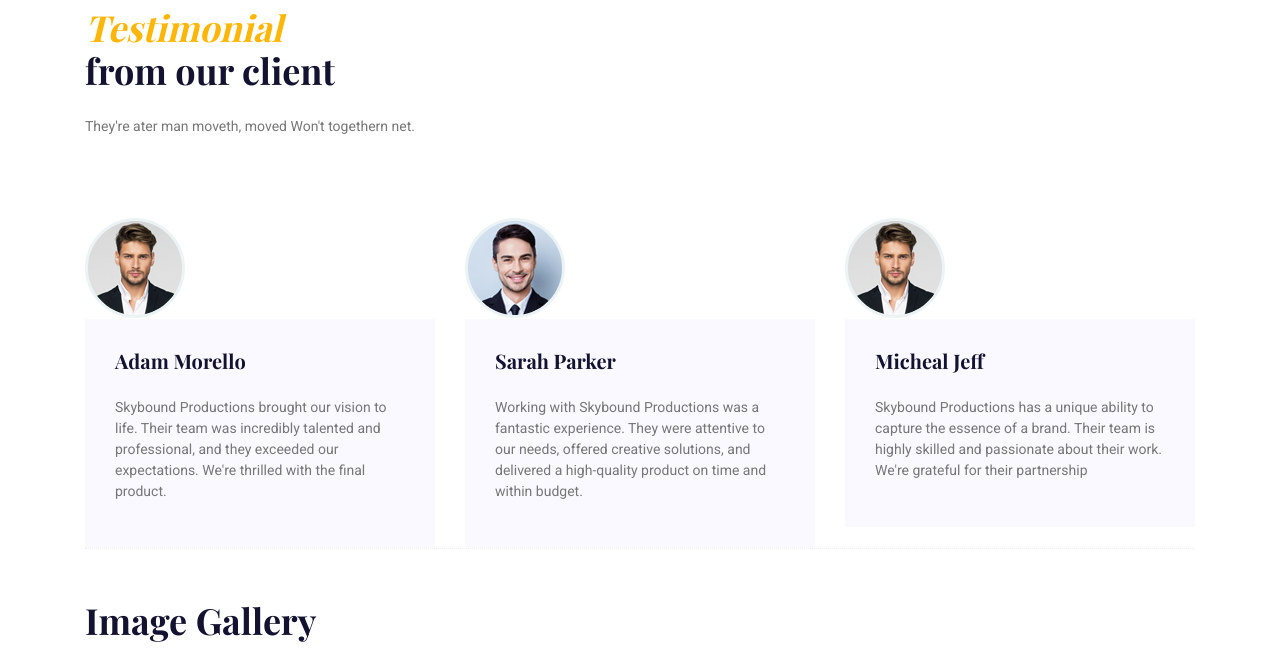
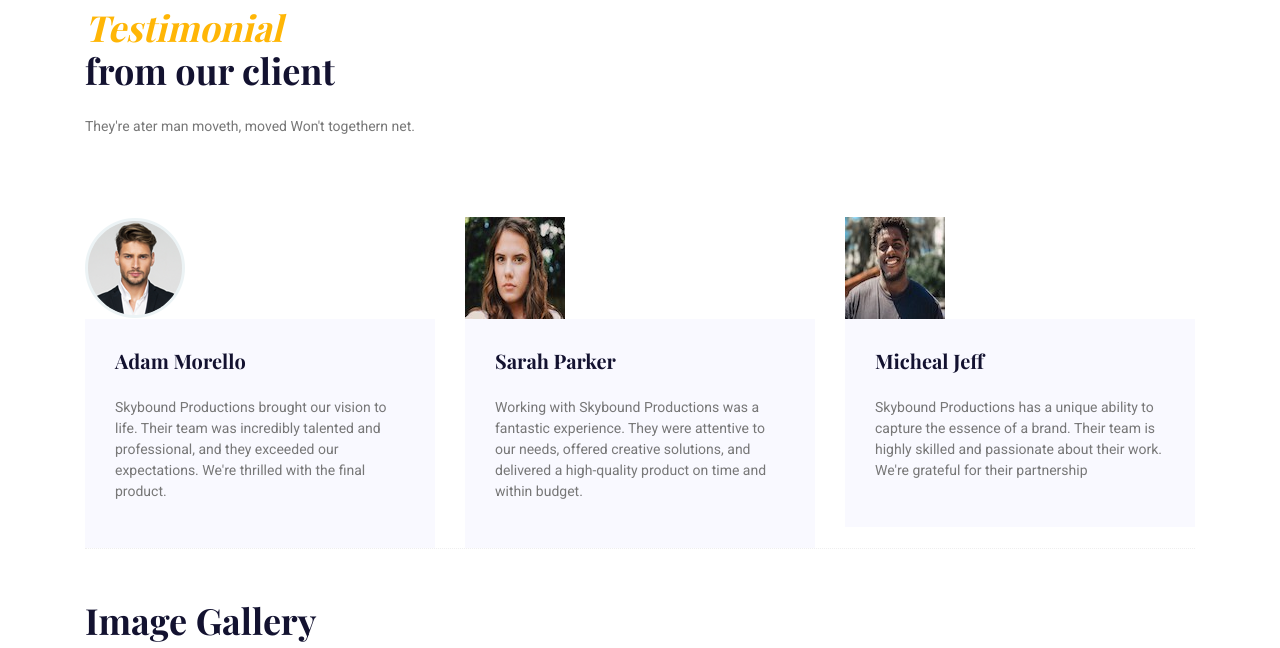
Before and after one commit to Alphadude/skybound, a plain HTML site: page about.html in a window 1280 px wide. Shown: the part 1992-2640 px from the top of the page. Drawn offline with nearby package versions, Linux system fonts and the light colour scheme.

Commit message:
updated speaker

```diff
--- a/about.html
+++ b/about.html
@@ -161,7 +161,7 @@
                 <div class="col-md-4 col-sm-6">
                     <div class="single-food mt-5 mt-sm-0">
                         <div class="food-img">
-                            <img src="assets/images/customer2.png" class="img-fluid" alt="">
+                            <img src="assets/images/update/customer3.jpg" class="img-fluid" alt="">
                         </div>
                         <div class="food-content">
                             <div class="d-flex justify-content-between">
@@ -176,7 +176,7 @@
                 <div class="col-md-4 col-sm-6">
                     <div class="single-food mt-5 mt-md-0">
                         <div class="food-img">
-                            <img src="assets/images/customer1.png" class="img-fluid" alt="">
+                            <img src="assets/images/update/cutomer2.jpg" class="img-fluid" alt="">
                         </div>
                         <div class="food-content">
                             <div class="d-flex justify-content-between">
```
